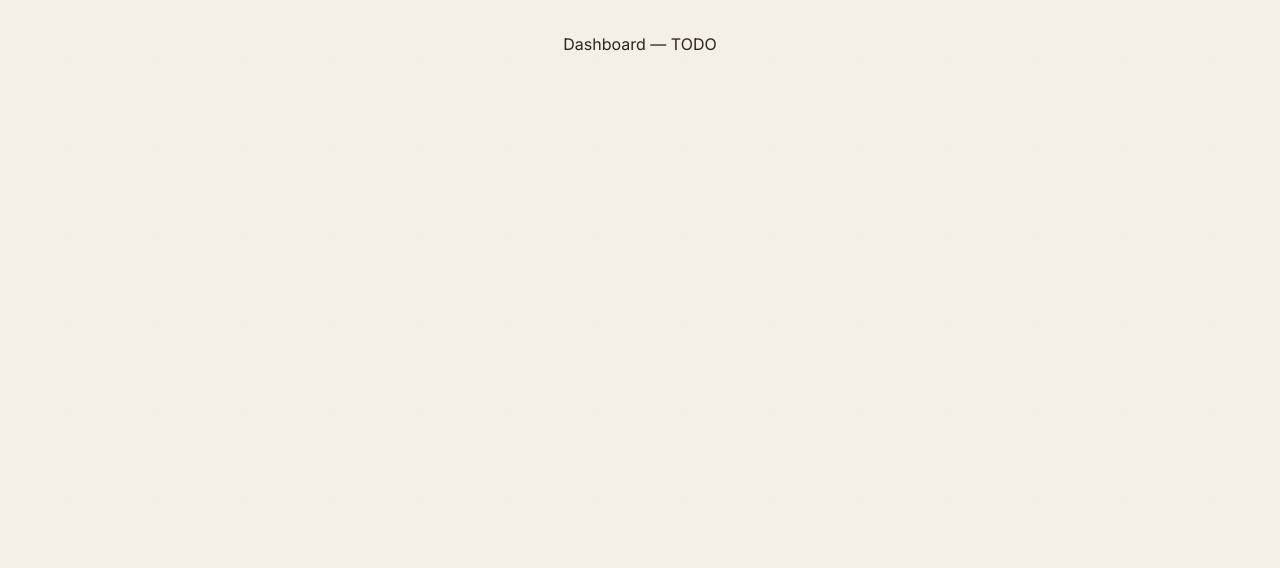
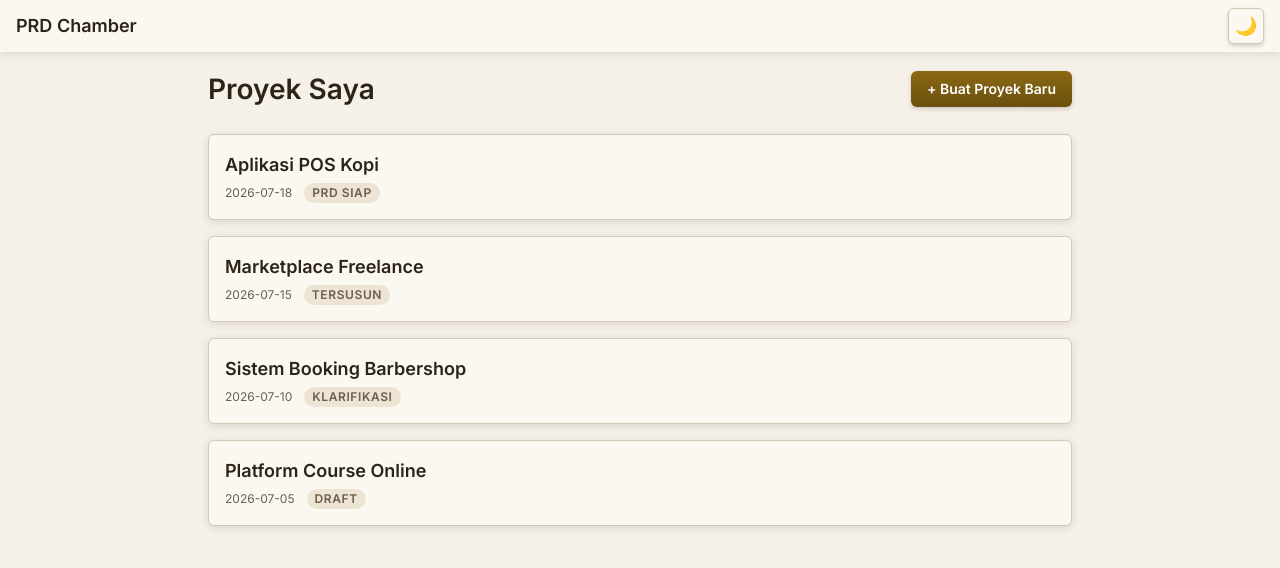
Before and after one commit to zettxh/prd-chamber, a React (Vite) app: page / in a window 1280 px wide. Shown: the top 568 px of the page. Built offline with nearby package versions, Linux system fonts and the light colour scheme.

Commit message:
feat: Dashboard with dummy project list + empty state

```diff
--- a/src/pages/DashboardPage.tsx
+++ b/src/pages/DashboardPage.tsx
@@ -1,3 +1,86 @@
+import { useNavigate } from 'react-router-dom';
+import Layout from '../components/Layout';
+import { dummyProjects } from '../data/dummy';
+
+const statusLabels: Record<string, string> = {
+  prd_ready: 'PRD Siap',
+  structured: 'Tersusun',
+  clarifying: 'Klarifikasi',
+  draft: 'Draft',
+};
+
 export default function DashboardPage() {
-  return <div className="p-8 text-center">Dashboard — TODO</div>;
+  const navigate = useNavigate();
+
+  return (
+    <Layout showStepper={false}>
+      <div className="flex items-center justify-between mb-6">
+        <h1 className="font-heading text-[28px] font-bold" style={{ color: 'var(--text-primary)' }}>
+          Proyek Saya
+        </h1>
+        <button
+          onClick={() => navigate('/new')}
+          className="px-4 py-2 rounded-md text-sm font-semibold transition-all active:translate-y-px"
+          style={{
+            background: 'linear-gradient(to bottom, var(--accent-primary), var(--accent-hover))',
+            color: '#fff',
+            boxShadow: 'var(--shadow-button)',
+          }}
+        >
+          + Buat Proyek Baru
+        </button>
+      </div>
+
+      {dummyProjects.length === 0 ? (
+        <div className="text-center py-16">
+          <div className="text-4xl mb-3">📭</div>
+          <p className="text-lg font-heading font-bold mb-1" style={{ color: 'var(--text-primary)' }}>
+            Belum ada proyek
+          </p>
+          <p className="text-sm mb-6" style={{ color: 'var(--text-secondary)' }}>
+            Buat proyek pertama kamu dan mulai generate PRD
+          </p>
+          <button
+            onClick={() => navigate('/new')}
+            className="px-6 py-2 rounded-md text-sm font-semibold"
+            style={{
+              background: 'linear-gradient(to bottom, var(--accent-primary), var(--accent-hover))',
+              color: '#fff',
+              boxShadow: 'var(--shadow-button)',
+            }}
+          >
+            Buat Proyek Pertama
+          </button>
+        </div>
+      ) : (
+        <div className="grid gap-4">
+          {dummyProjects.map(project => (
+            <div
+              key={project.id}
+              onClick={() => navigate(`/project/${project.id}/prd`)}
+              className="p-4 rounded-md cursor-pointer transition-all hover:translate-y-[-1px]"
+              style={{ background: 'var(--bg-card)', boxShadow: 'var(--shadow-card)', border: '1px solid var(--border-default)' }}
+            >
+              <h2 className="font-heading text-lg font-bold mb-1" style={{ color: 'var(--text-primary)' }}>
+                {project.title}
+              </h2>
+              <div className="flex items-center gap-3">
+                <span className="text-xs" style={{ color: 'var(--text-secondary)' }}>{project.date}</span>
+                <span
+                  className="text-xs px-2 py-0.5 rounded-full font-semibold uppercase"
+                  style={{
+                    background: 'var(--chip-default)',
+                    color: 'var(--text-secondary)',
+                    letterSpacing: '0.05em',
+                  }}
+                >
+                  {statusLabels[project.status] || project.status}
+                </span>
+              </div>
+            </div>
+          ))}
+        </div>
+      )}
+    </Layout>
+  );
 }
```
